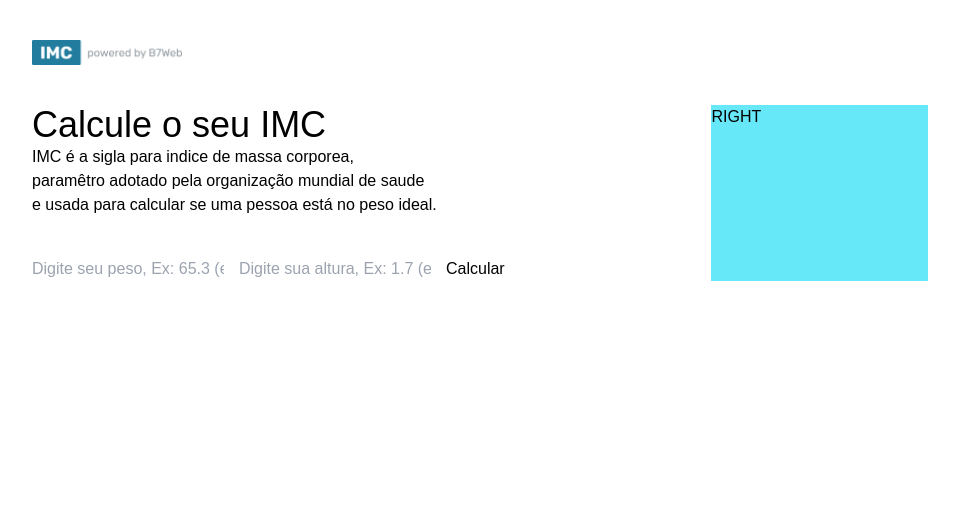
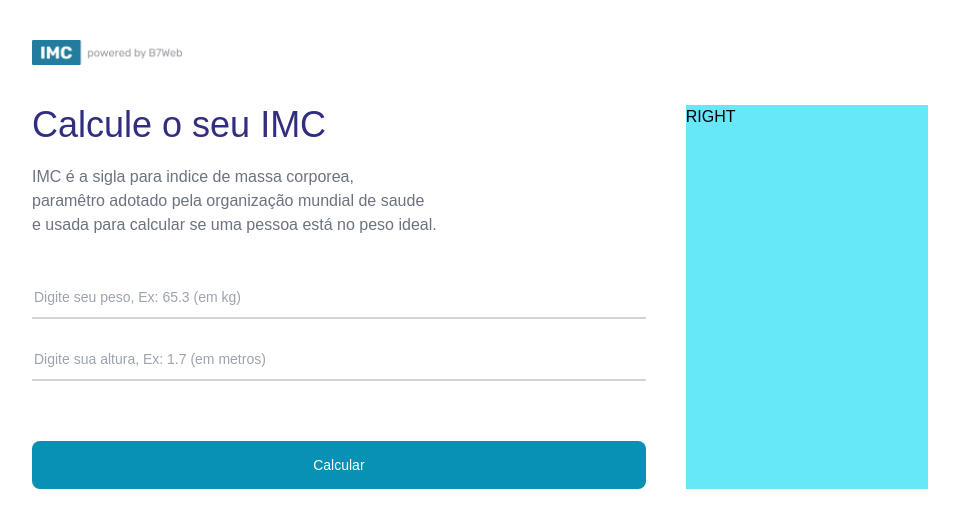
Before and after one commit to g-101/calculadora-imc, a React (Vite) app: page / in a window 1280 px wide. Shown: the top 528 px of the page, without its empty margins (160-1119 px from the left). Built offline with nearby package versions, Linux system fonts and the light colour scheme.

Commit message:
criando o leftside parte 2

```diff
--- a/src/App.tsx
+++ b/src/App.tsx
@@ -21,33 +21,39 @@ const App = () => {
   };
   return (
     <div className="wrap">
-      <header className="max-w-4xl my-10 mx-auto">
-        <div>
+      <header>
+        <div className="max-w-4xl my-10 mx-auto">
           <img className="inline-block" src={poweredImage} alt="logo" width={150} />
         </div>
       </header>
       <div className="flex max-w-4xl m-auto gap-10">
         <div className="grow">
-          <h1 className="text-4xl">Calcule o seu IMC</h1>
-          <p className="text-base mb-10">
+          <h1 className="m-0 mb-5 text-4xl text-indigo-900">Calcule o seu IMC</h1>
+          <p className="text-base text-gray-500 mb-10">
             IMC é a sigla para indice de massa corporea, <br />
             paramêtro adotado pela organização mundial de saude
             <br /> e usada para calcular se uma pessoa está no peso ideal.
           </p>
           {/* bg-fuchsia-500 */}
           <input
+            className="w-full border-0 border-b-2 border-solid border-neutral-300 py-2.5 px-0.5 mb-5 text-sm outline-none"
             type="number"
             placeholder="Digite seu peso, Ex: 65.3 (em kg)"
             value={weightField > 0 ? weightField : ''}
             onChange={weightChangeHandler}
           />
           <input
+            className="w-full border-0 border-b-2 border-solid border-neutral-300 py-2.5 px-0.5 mb-5 text-sm outline-none"
             type="number"
             placeholder="Digite sua altura, Ex: 1.7 (em metros)"
             value={heightField > 0 ? heightField : ''}
             onChange={heightChangeHandler}
           />
-          <button type="submit" onClick={calculateHandler}>
+          <button
+            className="bg-cyan-600 text-white text-sm border-0 rounded-lg py-3.5 w-full cursor-pointer mt-10 transition ease-in-out  hover:opacity-80"
+            type="submit"
+            onClick={calculateHandler}
+          >
             Calcular
           </button>
         </div>
```
